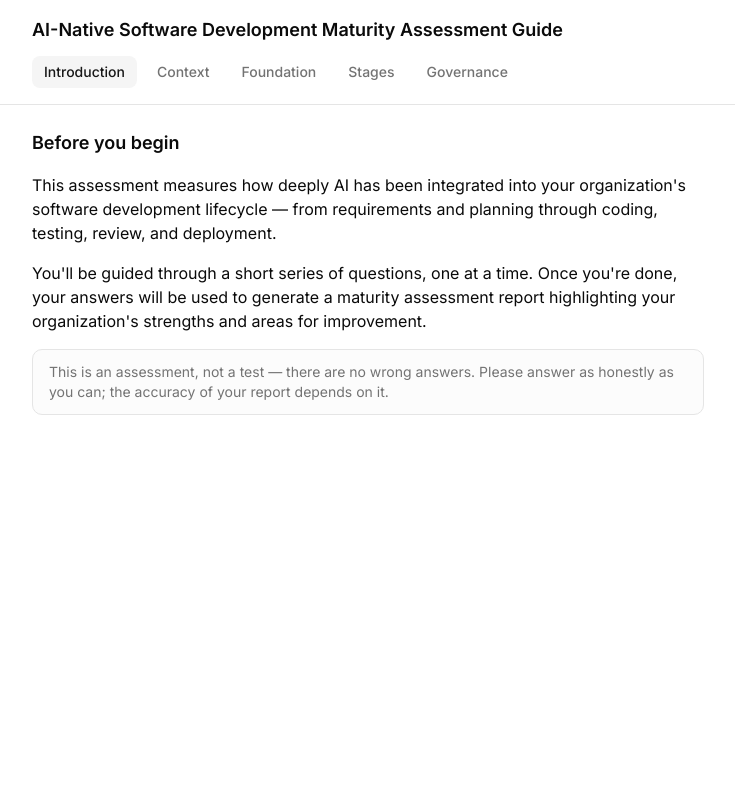
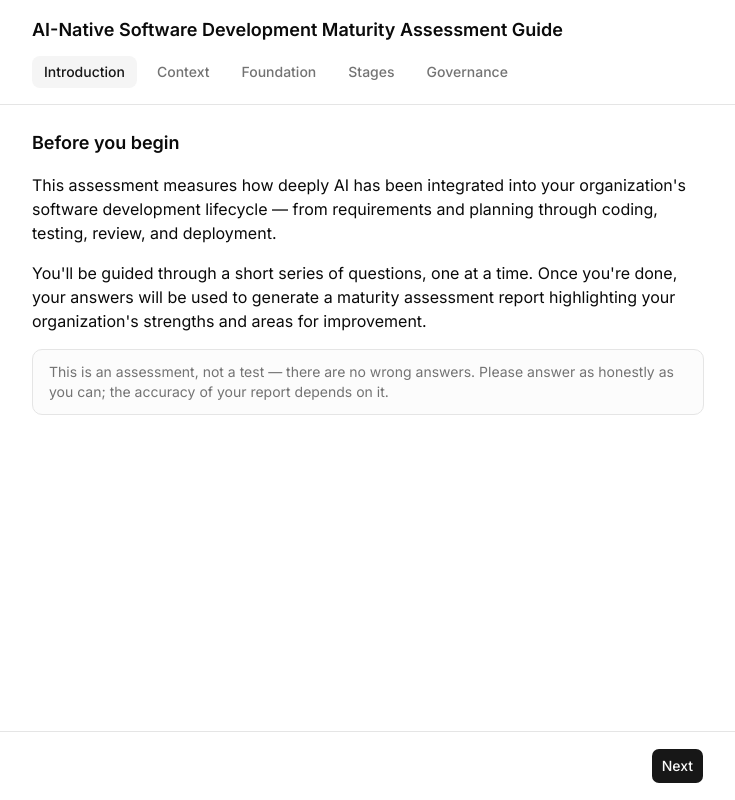
Before and after one commit to vinas/ai-healthcheck, a Next.js app: page /healthcheck/landing/1 in a window 1280 px wide. Shown: the whole page, without its empty margins (0-735 px from the left). Built offline with nearby package versions, Linux system fonts and the light colour scheme.

Commit message:
assessment navigation bar implemented

```diff
--- a/app/healthcheck/landing/[uniqueKey]/page.tsx
+++ b/app/healthcheck/landing/[uniqueKey]/page.tsx
@@ -1,13 +1,21 @@
 import AssessmentHeader from "@/components/healthcheck/assessment-header";
 import AssessmentIntroduction from "@/components/healthcheck/assessment-introduction";
+import AssessmentFooter from "@/components/healthcheck/assessment-footer";
 
-export default function AssessmentLandingPage() {
+export default async function AssessmentLandingPage({
+  params,
+}: {
+  params: Promise<{ uniqueKey: string }>;
+}) {
+  const { uniqueKey } = await params;
+
   return (
     <main className="flex min-h-screen flex-col bg-background">
       <AssessmentHeader activeStep="introduction" />
       <div className="flex flex-col gap-8 px-8 py-6">
         <AssessmentIntroduction />
       </div>
+      <AssessmentFooter nextHref={`/healthcheck/context/${uniqueKey}`} />
     </main>
   );
 }
--- /dev/null
+++ b/components/healthcheck/assessment-footer.tsx
@@ -0,0 +1,18 @@
+import Link from "next/link";
+import { buttonVariants } from "@/components/ui/button";
+
+type AssessmentFooterProps = {
+  nextHref: string;
+};
+
+export default function AssessmentFooter({ nextHref }: AssessmentFooterProps) {
+  return (
+    <footer className="mt-auto border-t border-border px-8 py-4">
+      <div className="flex max-w-2xl items-center justify-end">
+        <Link href={nextHref} className={buttonVariants()}>
+          Next
+        </Link>
+      </div>
+    </footer>
+  );
+}
```
